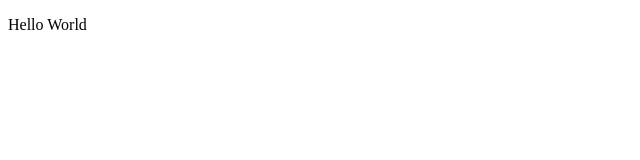
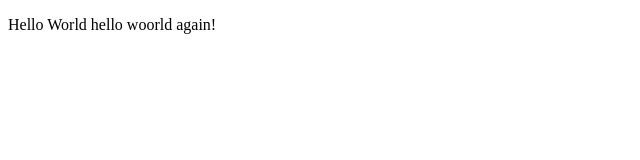
Before and after one commit to abdrehim/CS50-Web-Programming-with-Java-Script-and-Python, a plain HTML site: page index.html in a window 1280 px wide. Shown: the whole page, without its empty margins (0-640 px from the left). Drawn offline with Linux system fonts and the light colour scheme.

Commit message:
Update index.html

```diff
--- a/index.html
+++ b/index.html
@@ -8,7 +8,7 @@
 </head>
 
 <body>
-    <p>Hello World</p>
+    <p>Hello World hello woorld again!</p>
 </body>
 
 </html>
```
